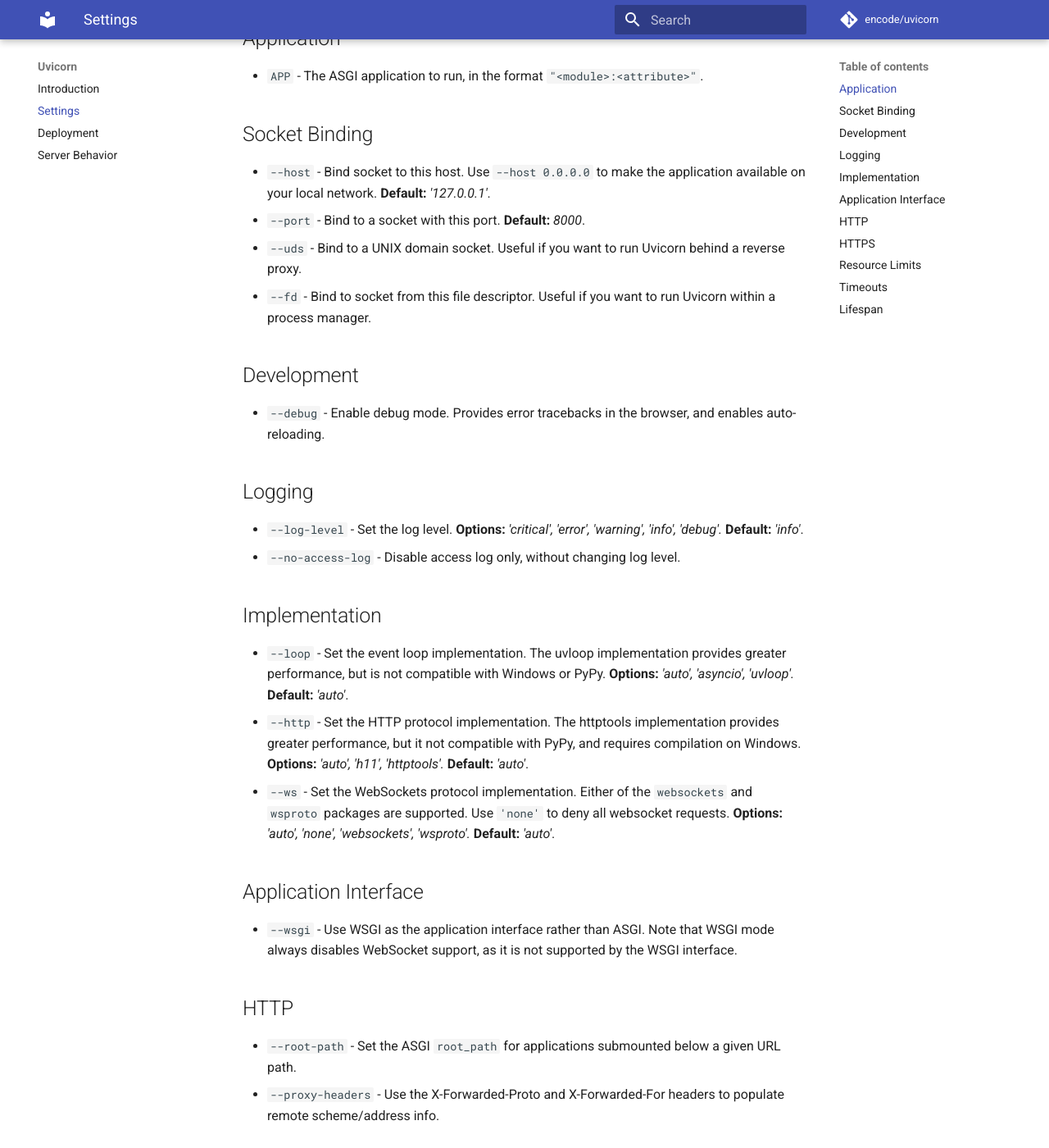
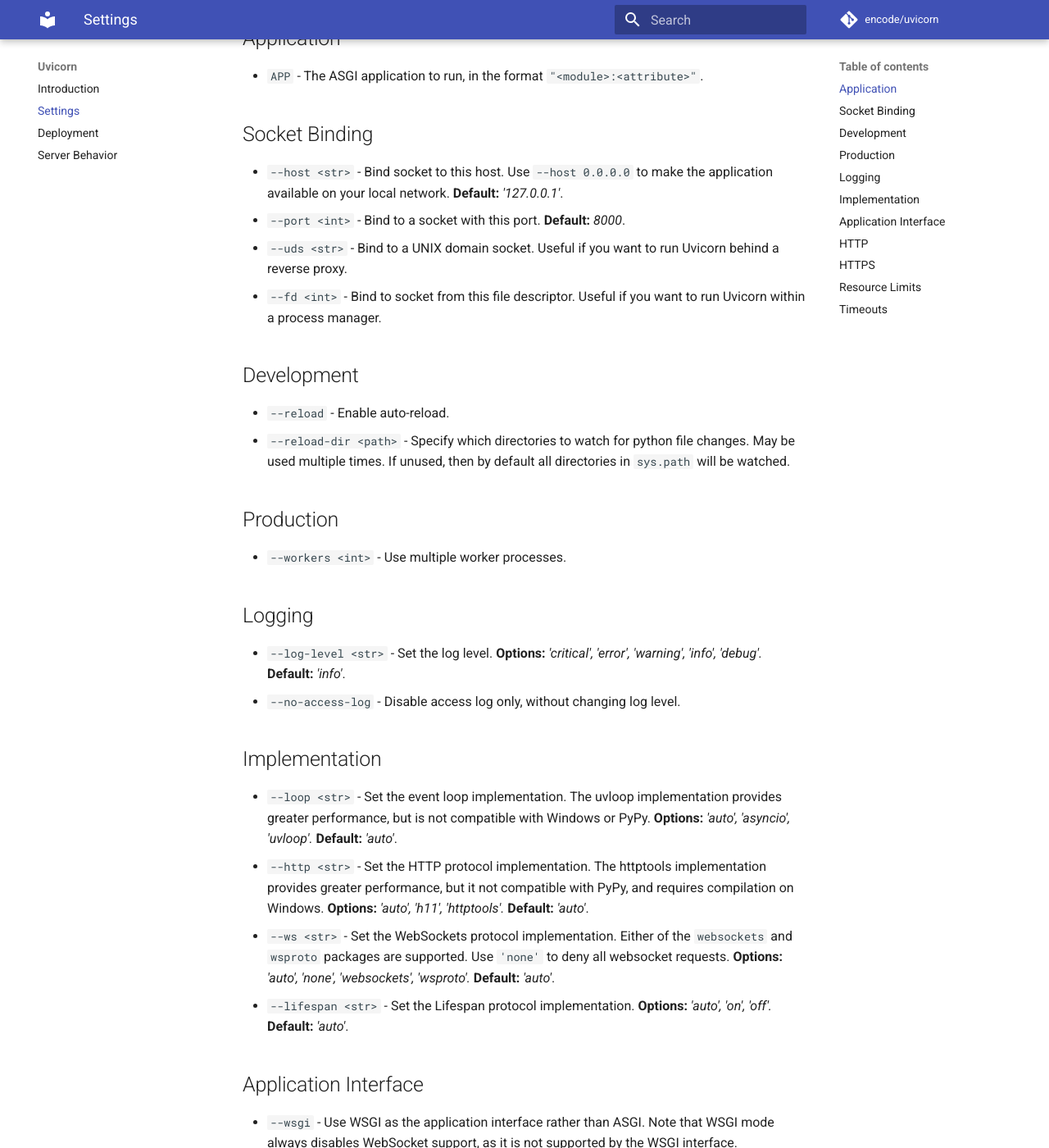
Before and after one commit to encode/uvicorn, an MkDocs documentation site: the page built from docs/settings.md, in a window 1280 px wide and 1400 px high, scrolled down 283 px. Shown: the whole window at 82% size. Built offline with MkDocs 1.6.1 and Material for MkDocs 9.7.7, drawn with Linux system fonts in a browser that asks for light colours; comment, search, counter and statistics services are not loaded; old or Windows-style settings are respelled for this version of MkDocs; some of the changed text lies outside the part shown.

```diff
--- a/docs/settings.md
+++ b/docs/settings.md
@@ -11,25 +11,31 @@ equivalent keyword arguments, eg. `uvicorn.run(App, port=5000, debug=True, acces
 
 ## Socket Binding
 
-* `--host` - Bind socket to this host. Use `--host 0.0.0.0` to make the application available on your local network. **Default:** *'127.0.0.1'*.
-* `--port` - Bind to a socket with this port. **Default:** *8000*.
-* `--uds` - Bind to a UNIX domain socket. Useful if you want to run Uvicorn behind a reverse proxy.
-* `--fd` - Bind to socket from this file descriptor. Useful if you want to run Uvicorn within a process manager.
+* `--host <str>` - Bind socket to this host. Use `--host 0.0.0.0` to make the application available on your local network. **Default:** *'127.0.0.1'*.
+* `--port <int>` - Bind to a socket with this port. **Default:** *8000*.
+* `--uds <str>` - Bind to a UNIX domain socket. Useful if you want to run Uvicorn behind a reverse proxy.
+* `--fd <int>` - Bind to socket from this file descriptor. Useful if you want to run Uvicorn within a process manager.
 
 ## Development
 
-* `--debug` - Enable debug mode. Provides error tracebacks in the browser, and enables auto-reloading.
+* `--reload` - Enable auto-reload.
+* `--reload-dir <path>` - Specify which directories to watch for python file changes. May be used multiple times. If unused, then by default all directories in `sys.path` will be watched.
+
+## Production
+
+* `--workers <int>` - Use multiple worker processes.
 
 ## Logging
 
-* `--log-level` - Set the log level. **Options:** *'critical', 'error', 'warning', 'info', 'debug'.* **Default:** *'info'*.
+* `--log-level <str>` - Set the log level. **Options:** *'critical', 'error', 'warning', 'info', 'debug'.* **Default:** *'info'*.
 * `--no-access-log` - Disable access log only, without changing log level.
 
 ## Implementation
 
-* `--loop` - Set the event loop implementation. The uvloop implementation provides greater performance, but is not compatible with Windows or PyPy. **Options:** *'auto', 'asyncio', 'uvloop'.* **Default:** *'auto'*.
-* `--http` - Set the HTTP protocol implementation. The httptools implementation provides greater performance, but it not compatible with PyPy, and requires compilation on Windows. **Options:** *'auto', 'h11', 'httptools'.* **Default:** *'auto'*.
-* `--ws` - Set the WebSockets protocol implementation. Either of the `websockets` and `wsproto` packages are supported. Use `'none'` to deny all websocket requests. **Options:** *'auto', 'none', 'websockets', 'wsproto'.* **Default:** *'auto'*.
+* `--loop <str>` - Set the event loop implementation. The uvloop implementation provides greater performance, but is not compatible with Windows or PyPy. **Options:** *'auto', 'asyncio', 'uvloop'.* **Default:** *'auto'*.
+* `--http <str>` - Set the HTTP protocol implementation. The httptools implementation provides greater performance, but it not compatible with PyPy, and requires compilation on Windows. **Options:** *'auto', 'h11', 'httptools'.* **Default:** *'auto'*.
+* `--ws <str>` - Set the WebSockets protocol implementation. Either of the `websockets` and `wsproto` packages are supported. Use `'none'` to deny all websocket requests. **Options:** *'auto', 'none', 'websockets', 'wsproto'.* **Default:** *'auto'*.
+* `--lifespan <str>` - Set the Lifespan protocol implementation. **Options:** *'auto', 'on', 'off'.* **Default:** *'auto'*.
 
 ## Application Interface
 
@@ -37,27 +43,23 @@ equivalent keyword arguments, eg. `uvicorn.run(App, port=5000, debug=True, acces
 
 ## HTTP
 
-* `--root-path` - Set the ASGI `root_path` for applications submounted below a given URL path.
+* `--root-path <str>` - Set the ASGI `root_path` for applications submounted below a given URL path.
 * `--proxy-headers` - Use the X-Forwarded-Proto and X-Forwarded-For headers to populate remote scheme/address info.
 
 ## HTTPS
 
-* `--ssl-keyfile` - SSL key file
-* `--ssl-certfile` - SSL certificate file
-* `--ssl-version` - SSL version to use (see stdlib ssl module's)
-* `--ssl-cert-reqs` - Whether client certificate is required (see stdlib ssl module's)
-* `--ssl-ca-certs` - CA certificates file
-* `--ssl-ciphers` - Ciphers to use (see stdlib ssl module's)
+* `--ssl-keyfile <path>` - SSL key file
+* `--ssl-certfile <path>` - SSL certificate file
+* `--ssl-version <int>` - SSL version to use (see stdlib ssl module's)
+* `--ssl-cert-reqs <int>` - Whether client certificate is required (see stdlib ssl module's)
+* `--ssl-ca-certs <str>` - CA certificates file
+* `--ssl-ciphers <str>` - Ciphers to use (see stdlib ssl module's)
 
 ## Resource Limits
 
-* `--limit-concurrency` - Maximum number of concurrent connections or tasks to allow, before issuing HTTP 503 responses. Useful for ensuring known memory usage patterns even under over-resourced loads.
-* `--limit-max-requests` - Maximum number of requests to service before terminating the process. Useful when running together with a process manager, for preventing memory leaks from impacting long-running processes.
+* `--limit-concurrency <int>` - Maximum number of concurrent connections or tasks to allow, before issuing HTTP 503 responses. Useful for ensuring known memory usage patterns even under over-resourced loads.
+* `--limit-max-requests <int>` - Maximum number of requests to service before terminating the process. Useful when running together with a process manager, for preventing memory leaks from impacting long-running processes.
 
 ## Timeouts
 
-* `--timeout-keep-alive` - Close Keep-Alive connections if no new data is received within this timeout. **Default:** *5*.
-
-## Lifespan
-
-* `--disable-lifespan` - Disable lifespan events (such as startup and shutdown) within an ASGI application.
+* `--timeout-keep-alive <int>` - Close Keep-Alive connections if no new data is received within this timeout. **Default:** *5*.
--- a/uvicorn/__init__.py
+++ b/uvicorn/__init__.py
@@ -1,5 +1,5 @@
 from uvicorn.config import Config
 from uvicorn.main import Server, main, run
 
-__version__ = "0.4.6"
+__version__ = "0.5.0"
 __all__ = ["main", "run", "Config", "Server"]
```
Also changed, not shown: docs/deployment.md (+5 -1 lines), docs/index.md (+5 -1 lines), 1 other file.
